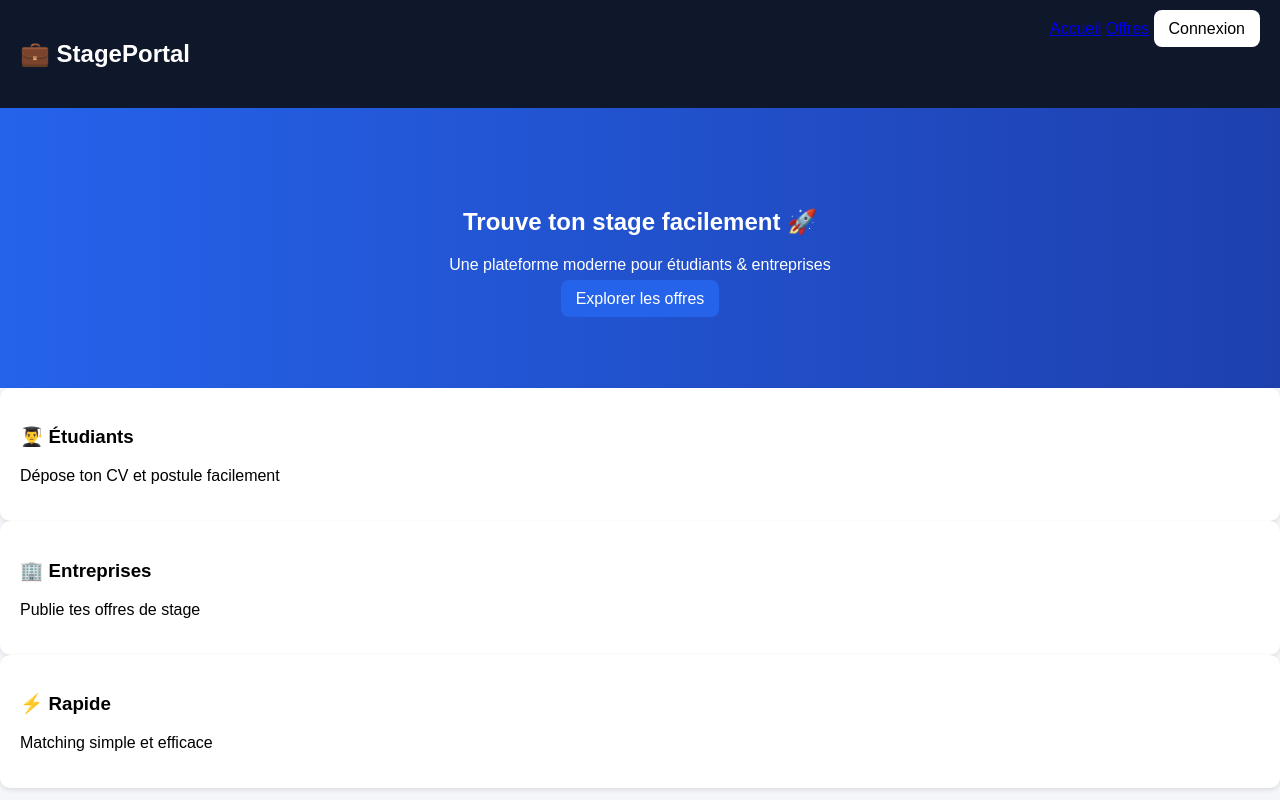
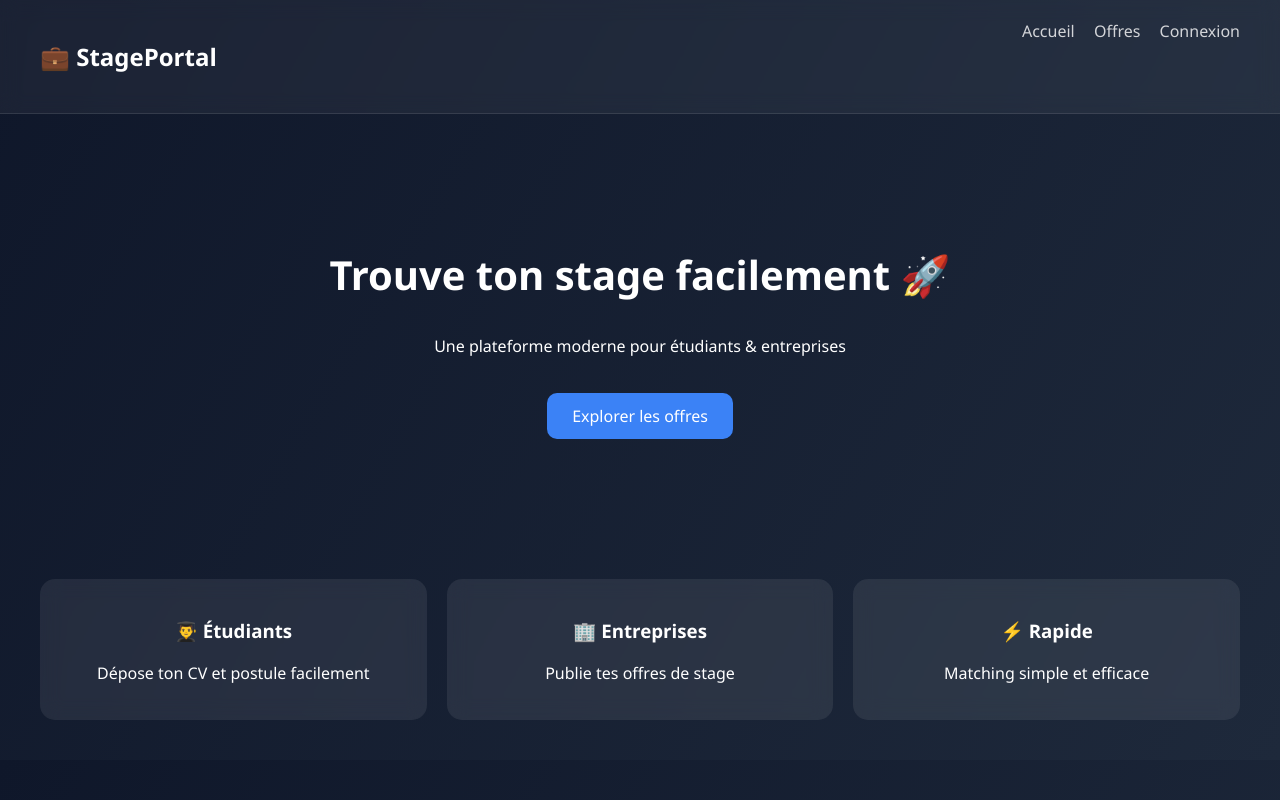
Before and after one commit to fadwadouiri8-a11y/Esprit-connect, a website: page index.html in a window 1280 px wide. Drawn offline with Linux system fonts and the light colour scheme.

Commit message:
Update styles for body, navbar, and cards

```diff
--- a/style.css
+++ b/style.css
@@ -1,47 +1,93 @@
 body {
-  font-family: Arial;
-  margin: 0;
-  background: #f4f6f9;
-}
-
-header {
-  display:flex;
-  justify-content:space-between;
-  padding:20px;
-  background:#0f172a;
+  margin:0;
+  font-family: 'Segoe UI', sans-serif;
+  background: linear-gradient(120deg, #0f172a, #1e293b);
   color:white;
 }
 
-.btn, .btn-primary {
-  padding:10px 15px;
-  border-radius:8px;
+/* NAVBAR */
+.nav {
+  display:flex;
+  justify-content:space-between;
+  padding:20px 40px;
+  background: rgba(255,255,255,0.05);
+  backdrop-filter: blur(10px);
+  border-bottom: 1px solid rgba(255,255,255,0.1);
+}
+
+.nav a {
+  color:white;
+  margin-left:15px;
+  text-decoration:none;
+  opacity:0.8;
+}
+
+.nav a:hover {
+  opacity:1;
+}
+
+/* HERO */
+.hero {
+  text-align:center;
+  padding:100px 20px;
+}
+
+.hero h1 {
+  font-size:40px;
+}
+
+.btn-primary {
+  display:inline-block;
+  margin-top:20px;
+  padding:12px 25px;
+  background:#3b82f6;
+  border-radius:10px;
+  color:white;
   text-decoration:none;
 }
 
-.btn { background:white; color:black; }
-.btn-primary { background:#2563eb; color:white; }
-
-.hero {
-  text-align:center;
-  padding:80px 20px;
-  background:linear-gradient(to right,#2563eb,#1e40af);
-  color:white;
+/* CARDS */
+.cards {
+  display:grid;
+  grid-template-columns:repeat(3,1fr);
+  gap:20px;
+  padding:40px;
 }
 
-.companies {
-  padding:40px;
+.card {
+  background: rgba(255,255,255,0.08);
+  padding:20px;
+  border-radius:15px;
+  backdrop-filter: blur(10px);
   text-align:center;
 }
 
+/* OFFERS */
 .grid {
   display:grid;
-  grid-template-columns:repeat(4,1fr);
-  gap:15px;
+  grid-template-columns:repeat(3,1fr);
+  gap:20px;
+  padding:40px;
 }
 
-.card {
-  background:white;
+.offer {
+  background: rgba(255,255,255,0.08);
   padding:20px;
+  border-radius:15px;
+  transition:0.3s;
+}
+
+.offer:hover {
+  transform: translateY(-5px);
+}
+
+button {
+  margin-top:10px;
+  padding:10px;
+  width:100%;
+  border:none;
   border-radius:10px;
-  box-shadow:0 2px 5px rgba(0,0,0,0.1);
+  background:#3b82f6;
+  color:white;
+  cursor:pointer;
 }
```
